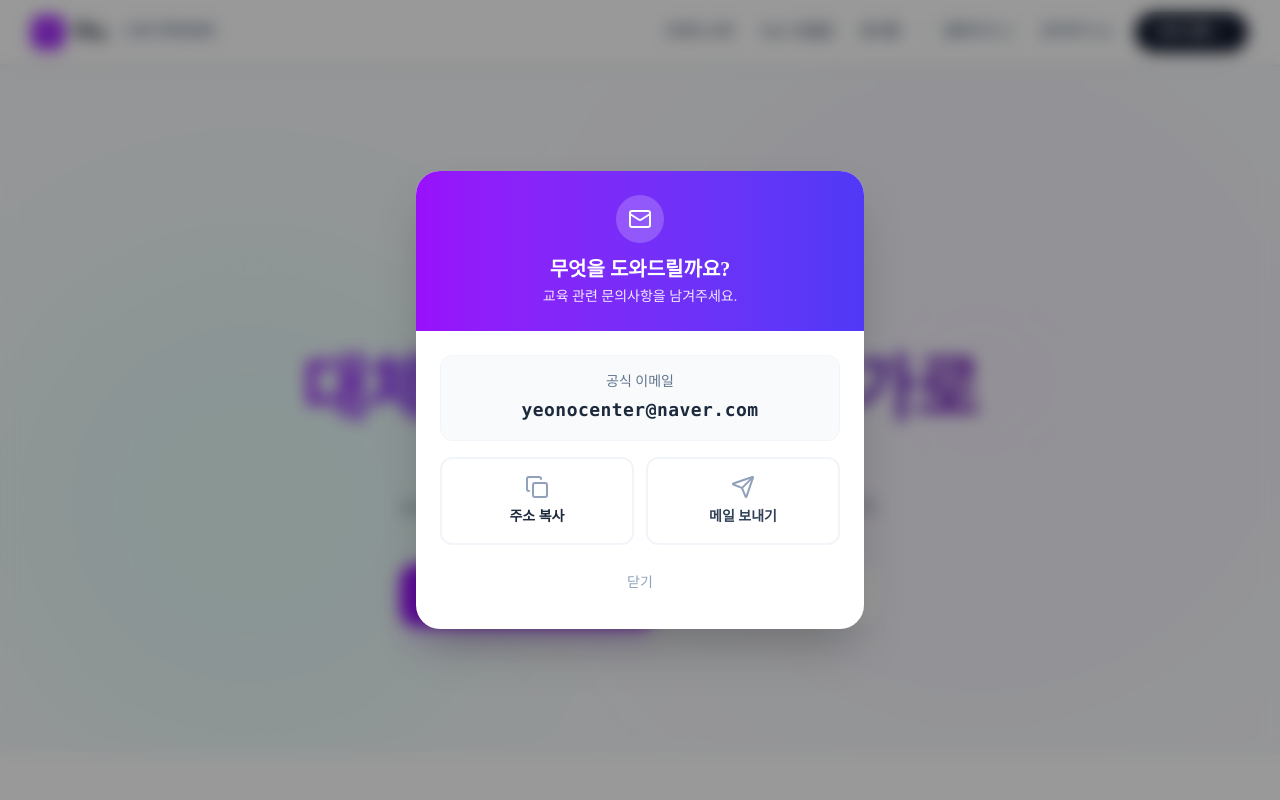
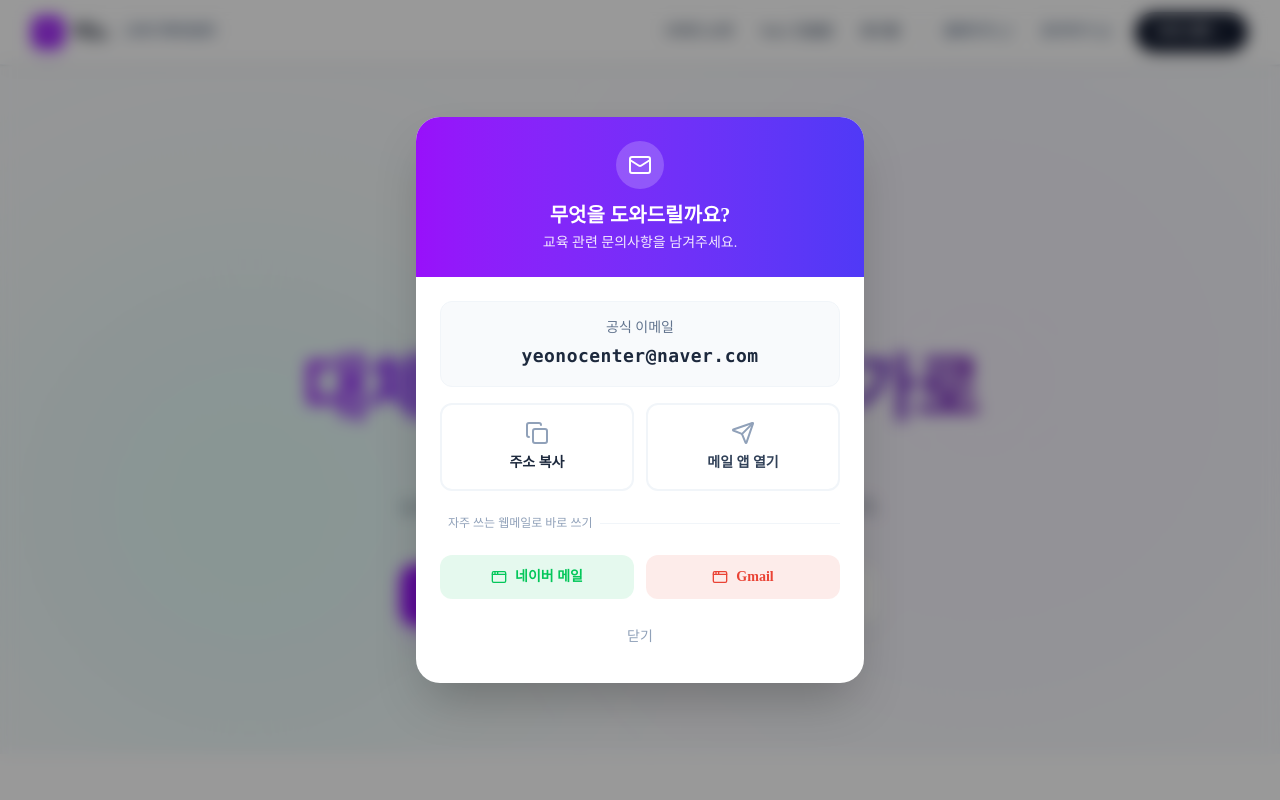
Before and after one commit to seojaehong/womencenter_page, a React (Vite) app: page / in a window 1280 px wide. Both pictures are taken after a click on the button "문의하기". Shown: the top 800 px of the page. Built offline with nearby package versions, Linux system fonts and the light colour scheme; a web font is replaced by a local one.

Commit message:
Enhance email functionality and update comments
Added new email options for Naver and Gmail, and updated comments for clarity.

```diff
--- a/src/components/YeonoMasterClass2026.jsx
+++ b/src/components/YeonoMasterClass2026.jsx
@@ -12,7 +12,8 @@ import {
   ExternalLink,
   Check,
   Copy,
-  Send // 아이콘 추가
+  Send,
+  AppWindow // 웹메일 아이콘용
 } from 'lucide-react';
 
 const GOOGLE_FORM_URL = "https://forms.gle/ZoYnbbLbM5mkwcBd7";
@@ -22,12 +23,11 @@ const CONTACT_EMAIL = "yeonocenter@naver.com";
 const YeonoMasterClass2026 = () => {
   const [isMenuOpen, setIsMenuOpen] = useState(false);
 
-  // 모달 상태 관리
+  // 모달 및 복사 상태 관리
   const [isContactModalOpen, setIsContactModalOpen] = useState(false);
   const [isCopied, setIsCopied] = useState(false);
 
   const scrollToSection = (id) => {
-    // ... (기존 코드와 동일) ...
     const element = document.getElementById(id);
     if (element) {
       const headerOffset = 80;
@@ -41,27 +41,37 @@ const YeonoMasterClass2026 = () => {
   const openGoogleForm = () => window.open(GOOGLE_FORM_URL, '_blank');
   const openHomepage = () => window.open(YEONO_HOMEPAGE_URL, '_blank');
 
-  // 문의하기 버튼 클릭 시 모달 오픈
+  // 문의하기 모달 열기
   const handleContactOpen = () => {
     setIsContactModalOpen(true);
-    setIsCopied(false); // 초기화
-    setIsMenuOpen(false); // 모바일 메뉴 닫기
+    setIsCopied(false);
+    setIsMenuOpen(false);
   };
 
-  // 주소 복사 로직
+  // 1. 주소 복사
   const handleCopy = async () => {
     try {
       await navigator.clipboard.writeText(CONTACT_EMAIL);
       setIsCopied(true);
-      setTimeout(() => setIsCopied(false), 2000); // 2초 후 복귀
+      setTimeout(() => setIsCopied(false), 2000);
     } catch (err) {
       console.error('복사 실패:', err);
     }
   };
 
-  // 메일 앱 열기 로직
+  // 2. 기본 메일 앱 열기 (Outlook, Mac Mail, Mobile)
   const handleMailTo = () => {
     window.location.href = `mailto:${CONTACT_EMAIL}`;
+  };
+
+  // 3. 네이버 메일 쓰기 창 바로 열기
+  const handleNaverMail = () => {
+    window.open(`https://mail.naver.com/write/popup?to=${CONTACT_EMAIL}`, '_blank');
+  };
+
+  // 4. 지메일(Gmail) 쓰기 창 바로 열기
+  const handleGmail = () => {
+    window.open(`https://mail.google.com/mail/?view=cm&fs=1&to=${CONTACT_EMAIL}`, '_blank');
   };
 
   return (
@@ -71,7 +81,6 @@ const YeonoMasterClass2026 = () => {
       <nav className="fixed w-full z-50 bg-white/90 backdrop-blur-md border-b border-slate-200/60 shadow-sm transition-all duration-300">
         <div className="max-w-7xl mx-auto px-4 sm:px-6 lg:px-8">
           <div className="flex justify-between items-center h-16">
-            {/* ... Logo Area (기존과 동일) ... */}
             <div className="flex-shrink-0 flex items-center cursor-pointer group" onClick={() => window.scrollTo({ top: 0, behavior: 'smooth' })}>
               <div className="w-8 h-8 bg-purple-600 rounded-lg flex items-center justify-center mr-2 shadow-lg shadow-purple-500/20 group-hover:bg-purple-700 transition-colors">
                 <span className="text-white font-bold text-lg">Y</span>
@@ -80,7 +89,7 @@ const YeonoMasterClass2026 = () => {
               <span className="ml-2 text-sm font-semibold text-slate-500 border-l border-slate-300 pl-2">교육기획위원회</span>
             </div>
 
-            {/* Desktop Menu - handleContactOpen 연결 */}
+            {/* Desktop Menu */}
             <div className="hidden md:flex space-x-1 items-center">
               <button onClick={() => scrollToSection('about')} className="px-3 py-2 text-sm font-semibold text-slate-600 hover:text-purple-700 hover:bg-slate-100 rounded-lg transition-all">시리즈 소개</button>
               <button onClick={() => scrollToSection('vol1')} className="px-3 py-2 text-sm font-semibold text-slate-600 hover:text-purple-700 hover:bg-slate-100 rounded-lg transition-all">Vol.1 건설업</button>
@@ -105,7 +114,7 @@ const YeonoMasterClass2026 = () => {
               </div>
             </div>
 
-            {/* Mobile Menu Button (기존과 동일) */}
+            {/* Mobile Menu Button */}
             <div className="md:hidden flex items-center">
               <button onClick={() => setIsMenuOpen(!isMenuOpen)} className="text-slate-600 hover:text-purple-700 p-2">
                 {isMenuOpen ? <X size={24} /> : <Menu size={24} />}
@@ -114,7 +123,7 @@ const YeonoMasterClass2026 = () => {
           </div>
         </div>
 
-        {/* Mobile Menu - handleContactOpen 연결 */}
+        {/* Mobile Menu */}
         {isMenuOpen && (
           <div className="md:hidden bg-white border-t border-slate-100 shadow-xl absolute w-full z-50">
             <div className="px-4 pt-2 pb-6 space-y-1">
@@ -130,13 +139,8 @@ const YeonoMasterClass2026 = () => {
         )}
       </nav>
 
-      {/* ... Hero, About, Vol1, Roadmap Section (기존 코드 유지) ... */}
-
-      {/* (Hero Section 등 중간 내용은 변경 없이 그대로 두시면 됩니다) */}
-
       {/* Hero Section */}
       <section className="relative pt-32 pb-20 lg:pt-48 lg:pb-32 overflow-hidden">
-        {/* ... (생략: 기존 코드와 동일) ... */}
         <div className="absolute inset-0 bg-gradient-to-b from-purple-50 via-white to-slate-50 -z-10"></div>
         <div className="absolute top-20 right-0 w-[600px] h-[600px] bg-purple-200/20 rounded-full blur-[120px] pointer-events-none"></div>
         <div className="absolute bottom-0 left-0 w-[500px] h-[500px] bg-teal-200/20 rounded-full blur-[100px] pointer-events-none"></div>
@@ -176,7 +180,6 @@ const YeonoMasterClass2026 = () => {
       {/* About Section */}
       <section id="about" className="py-24 bg-white relative">
         <div className="max-w-7xl mx-auto px-4 sm:px-6 lg:px-8">
-          {/* ... (생략: 기존 코드와 동일) ... */}
           <div className="text-center mb-16">
             <h2 className="text-3xl md:text-4xl font-bold text-slate-900 mb-4">사각지대 없는 실무, 여노가 채웁니다</h2>
             <p className="text-lg text-slate-600">어렵고 복잡해서 피했던 영역이 오히려 기회가 됩니다.</p>
@@ -216,7 +219,6 @@ const YeonoMasterClass2026 = () => {
 
       {/* Vol.1 Spotlight */}
       <section id="vol1" className="py-24 bg-slate-900 relative overflow-hidden">
-        {/* ... (생략: 기존 코드와 동일) ... */}
         <div className="absolute top-0 right-0 w-[600px] h-[600px] bg-teal-500/10 rounded-full blur-[120px] pointer-events-none"></div>
         <div className="absolute bottom-0 left-0 w-[500px] h-[500px] bg-purple-500/10 rounded-full blur-[100px] pointer-events-none"></div>
         <div className="max-w-7xl mx-auto px-4 sm:px-6 lg:px-8 relative z-10">
@@ -292,7 +294,6 @@ const YeonoMasterClass2026 = () => {
       {/* Roadmap Section */}
       <section id="roadmap" className="py-24 bg-slate-50 relative">
         <div className="max-w-7xl mx-auto px-4 sm:px-6 lg:px-8">
-          {/* ... (생략: 기존 코드와 동일) ... */}
           <div className="text-center mb-20">
             <h2 className="text-3xl md:text-4xl font-bold text-slate-900 mb-4">2026 전문가 역량 강화 로드맵</h2>
             <p className="text-lg text-slate-600">올해 여노와 함께라면 이 모든 것을 마스터할 수 있습니다.</p>
@@ -360,7 +361,7 @@ const YeonoMasterClass2026 = () => {
         </div>
       </section>
 
-      {/* Footer - handleContactOpen 연결 */}
+      {/* Footer */}
       <footer className="bg-white border-t border-slate-200 py-12">
         <div className="max-w-7xl mx-auto px-4 sm:px-6 lg:px-8">
           <div className="flex flex-col md:flex-row justify-between items-center gap-6">
@@ -402,8 +403,8 @@ const YeonoMasterClass2026 = () => {
                 <p className="text-lg font-bold text-slate-800 font-mono tracking-wide">{CONTACT_EMAIL}</p>
               </div>
 
+              {/* 1. 주소 복사 & 기본 앱 */}
               <div className="grid grid-cols-2 gap-3">
-                {/* 1. 주소 복사 버튼 */}
                 <button
                   onClick={handleCopy}
                   className={`flex flex-col items-center justify-center p-4 rounded-xl border-2 transition-all duration-200 ${isCopied ? 'border-teal-500 bg-teal-50 text-teal-700' : 'border-slate-100 hover:border-purple-200 hover:bg-purple-50'}`}
@@ -412,13 +413,33 @@ const YeonoMasterClass2026 = () => {
                   <span className="font-bold text-sm">{isCopied ? '복사 완료!' : '주소 복사'}</span>
                 </button>
 
-                {/* 2. 메일 앱 열기 버튼 */}
                 <button
                   onClick={handleMailTo}
                   className="flex flex-col items-center justify-center p-4 rounded-xl border-2 border-slate-100 hover:border-purple-200 hover:bg-purple-50 transition-all duration-200"
                 >
                   <Send size={24} className="mb-2 text-slate-400" />
-                  <span className="font-bold text-sm text-slate-700">메일 보내기</span>
+                  <span className="font-bold text-sm text-slate-700">메일 앱 열기</span>
+                </button>
+              </div>
+
+              <div className="relative py-2">
+                <div className="absolute inset-0 flex items-center"><div className="w-full border-t border-slate-100"></div></div>
+                <div className="relative flex justify-czenter text-xs"><span className="bg-white px-2 text-slate-400">자주 쓰는 웹메일로 바로 쓰기</span></div>
+              </div>
+
+              {/* 2. 웹메일 바로가기 (네이버 / 지메일) */}
+              <div className="grid grid-cols-2 gap-3">
+                <button
+                  onClick={handleNaverMail}
+                  className="flex items-center justify-center gap-2 p-3 rounded-xl bg-[#03C75A]/10 text-[#03C75A] hover:bg-[#03C75A]/20 transition-colors font-bold text-sm"
+                >
+                  <AppWindow size={16} /> 네이버 메일
+                </button>
+                <button
+                  onClick={handleGmail}
+                  className="flex items-center justify-center gap-2 p-3 rounded-xl bg-[#EA4335]/10 text-[#EA4335] hover:bg-[#EA4335]/20 transition-colors font-bold text-sm"
+                >
+                  <AppWindow size={16} /> Gmail
                 </button>
               </div>
 
```
